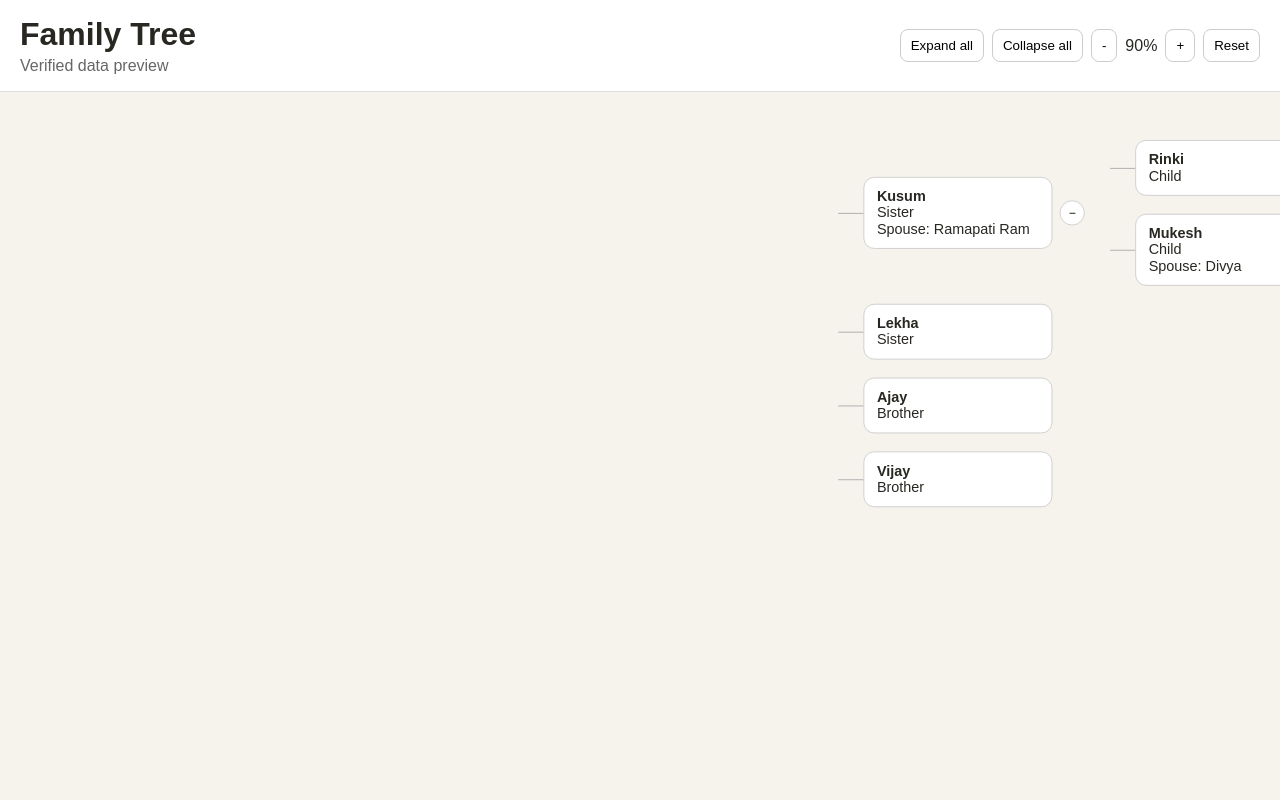
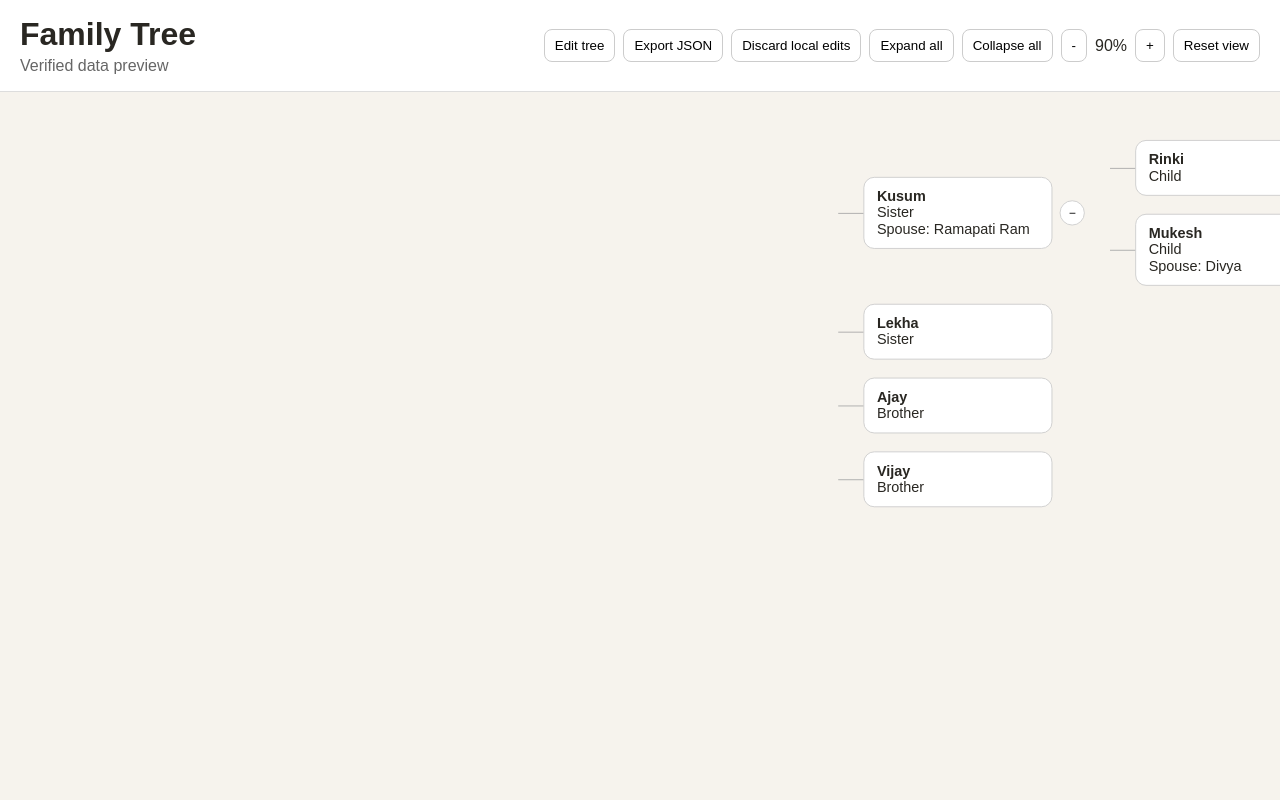
Before and after one commit to sri-akshat/family-tree, a plain HTML site: page full.html in a window 1280 px wide. Shown: the top 800 px of the page. Drawn offline with Linux system fonts and the light colour scheme.

Commit message:
Wire family tree edit mode

```diff
--- a/full.html
+++ b/full.html
@@ -1 +1 @@
-<html><head><meta name="viewport" content="width=device-width,initial-scale=1"><link rel="stylesheet" href="styles.css"></head><body><header class="toolbar"><div><h1>Family Tree</h1><p>Verified data preview</p></div><div class="controls"><button id="expand">Expand all</button><button id="collapse">Collapse all</button><button id="zoomOut">-</button><span id="zoomLabel">90%</span><button id="zoomIn">+</button><button id="reset">Reset</button></div></header><main class="viewport"><div id="stage" class="stage"><div id="tree"></div></div></main><script src="verified-data.js"></script><script src="verified-app.js"></script></body></html>
+<html><head><meta name="viewport" content="width=device-width,initial-scale=1"><link rel="stylesheet" href="styles.css"></head><body><header class="toolbar"><div><h1>Family Tree</h1><p>Verified data preview</p></div><div class="controls"><button id="editMode">Edit tree</button><button id="exportData">Export JSON</button><button id="resetEdits">Discard local edits</button><button id="expand">Expand all</button><button id="collapse">Collapse all</button><button id="zoomOut">-</button><span id="zoomLabel">90%</span><button id="zoomIn">+</button><button id="reset">Reset view</button></div></header><main class="viewport"><div id="stage" class="stage"><div id="tree"></div></div></main><script src="verified-data.js"></script><script src="editable-app.js"></script></body></html>
```
